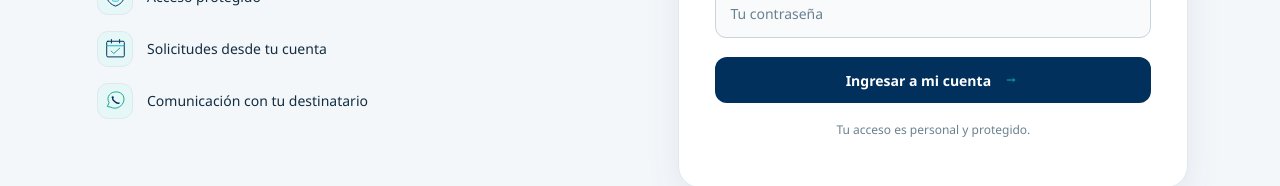
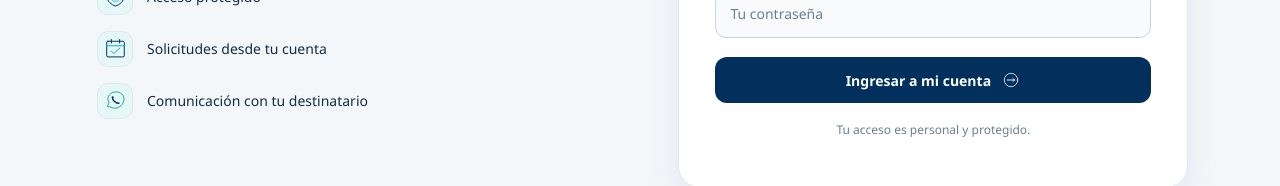
Before and after one commit to Bjosue95/SYNCHRO, a Vue app in the folder frontend/usuarios-app/: page /acceso in a window 1280 px wide. Shown: the part 513-699 px from the top of the page. Built offline with nearby package versions, Linux system fonts and the light colour scheme; no server answers.

Commit message:
fix(usuarios): contraste de flechas de botones en ambos temas

```diff
--- a/frontend/usuarios-app/src/styles/base.css
+++ b/frontend/usuarios-app/src/styles/base.css
@@ -44,6 +44,8 @@ fieldset { min-width: 0; }
 }
 .boton-secundario:hover:not(:disabled) { background: var(--surface-hover); }
 .boton-ancho { width: 100%; }
+.boton-primario .icono-ui { filter: brightness(0) invert(1); }
+:root[data-theme="oscuro"] .boton-primario .icono-ui { filter: brightness(0); }
 :root[data-theme="oscuro"] .boton-primario { background: #5EC6E8; color: #061D31; }
 :root[data-theme="oscuro"] .boton-primario:hover:not(:disabled) { background: #89DDF1; }
 
```
